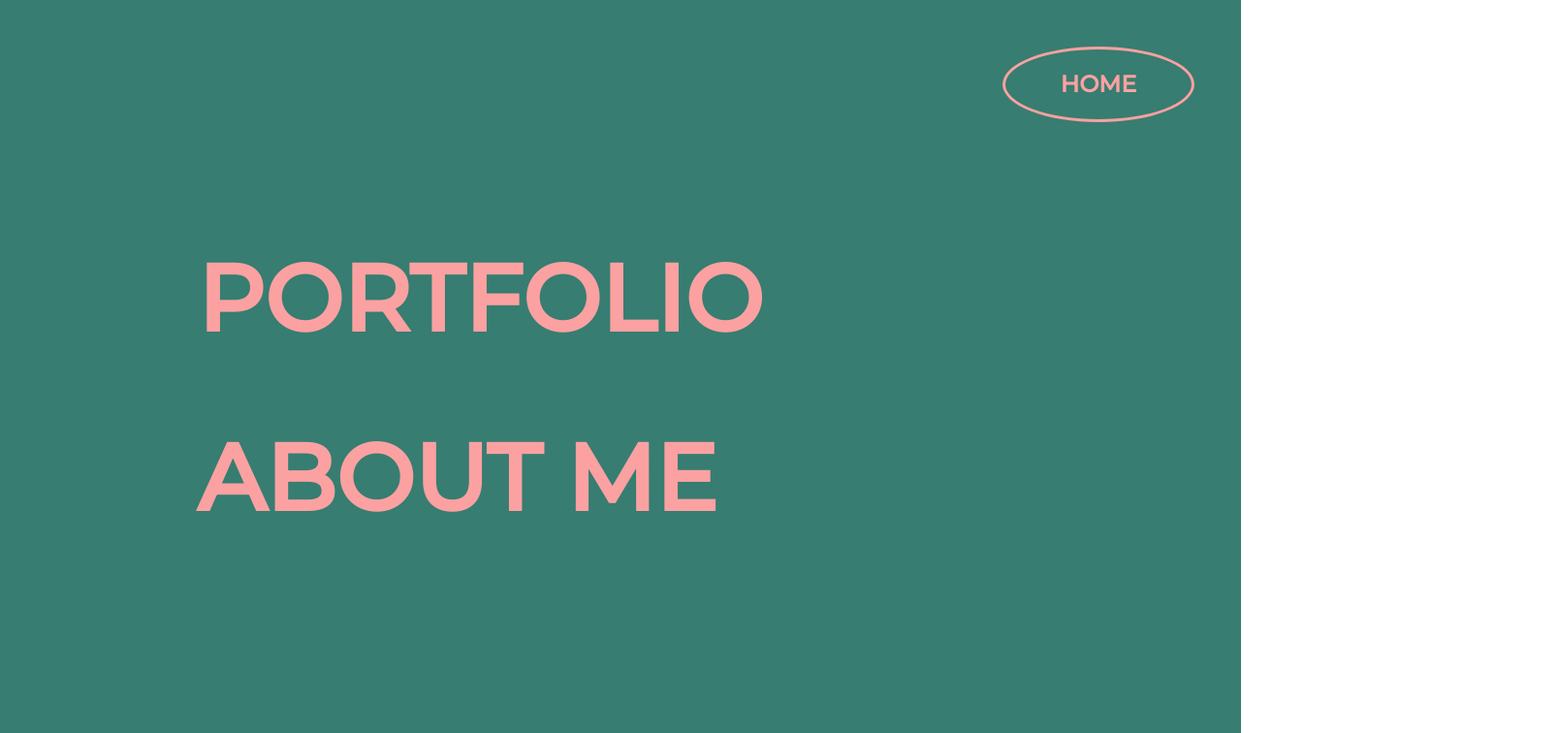
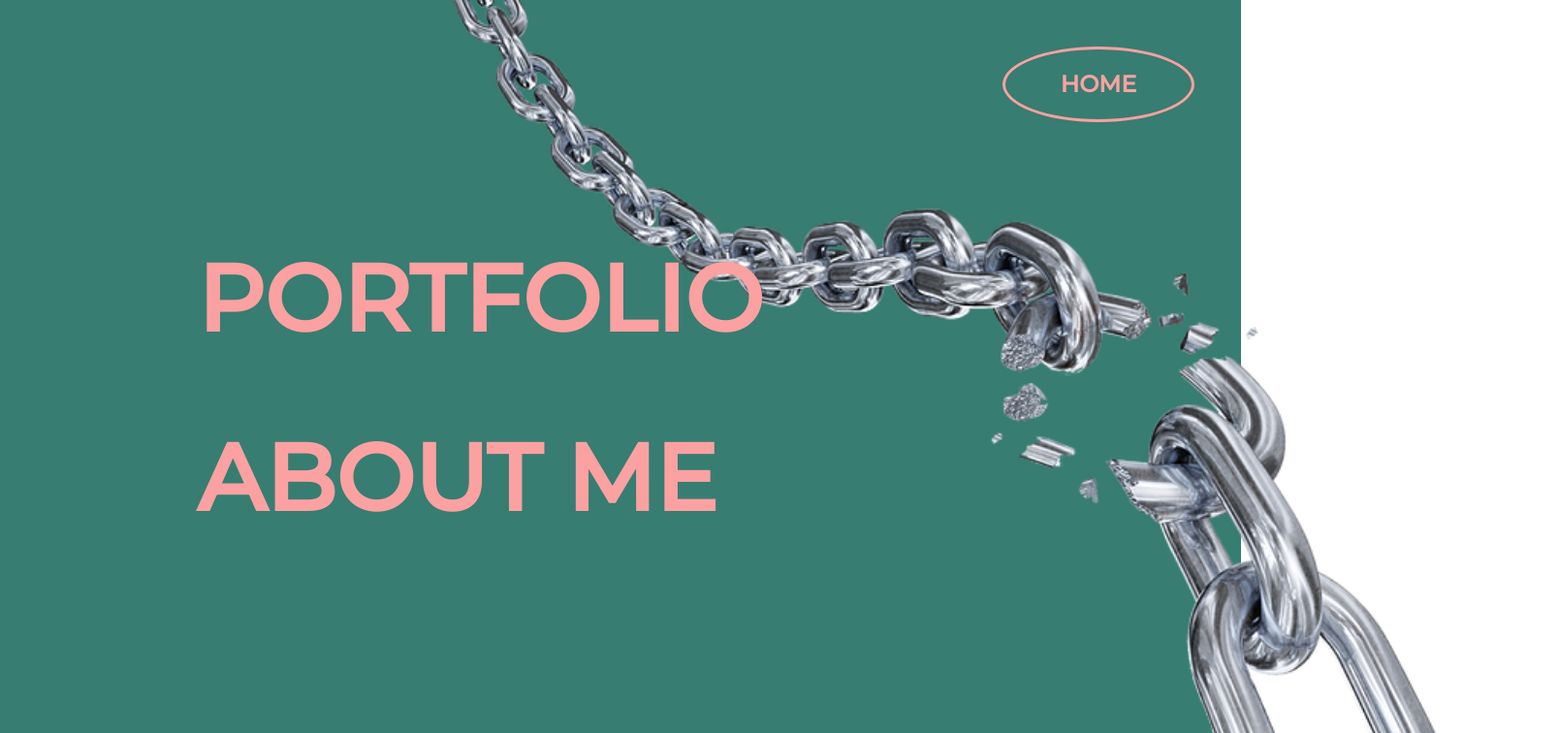
Before and after one commit to timemash24/my_projects, a React (Create React App) app: page / in a window 1280 px wide. Shown: the top 756 px of the page at 97% size, 1608 px wide, since content can reach past the window. Built offline with nearby package versions, Linux system fonts and the light colour scheme.

Commit message:
Update home css styles and animations

```diff
--- a/src/css/Home.module.css
+++ b/src/css/Home.module.css
@@ -1,11 +1,24 @@
 .background {
   position: absolute;
+  top: 0;
+  left: 0;
   width: 100%;
-  height: 100vh;
+  height: 100%;
   background-color: #377d71;
+  background-size: cover;
+}
+
+.background_img {
+  position: absolute;
+  top: 0;
+  left: 33%;
+  height: 100%;
 }
 
 .home {
+  position: absolute;
+  top: 0;
+  left: 0;
   display: flex;
   flex-direction: row-reverse;
   justify-content: space-between;
@@ -14,7 +27,12 @@
   color: #fba1a1;
 }
 
-.title {
+.home_view {
+  display: flex;
+  flex-direction: column;
+}
+
+.home_title {
   min-width: 12rem;
   height: 4.5rem;
   margin: 3rem;
@@ -25,18 +43,20 @@
   user-select: none;
 }
 
-.menu {
+.home_menu {
+  position: relative;
   min-width: 40rem;
   margin: 1em;
   align-self: center;
   font-size: 6rem;
   font-weight: bold;
+  z-index: 1;
 }
 
-.menu li {
+.home_menu li {
   margin: 0.7em;
 }
 
-.menu li:hover {
+/* .home_menu li:hover {
   transform: scale(1.1);
-}
+} */
--- a/src/routes/Home.js
+++ b/src/routes/Home.js
@@ -20,6 +20,7 @@ function Home() {
   const textVariants = {
     exit: { x: 100, opacity: 0, transition },
     enter: { x: 0, opacity: 1, transition: { delay: 0.3, ...transition } },
+    hover: { scale: 1.1, transition },
   };
 
   return (
@@ -30,28 +31,30 @@ function Home() {
       animate={{ opacity: 1 }}
       exit={{ opacity: 0.5 }}
     >
+      <img
+        className={styles.background_img}
+        src={require('../img/img_chain.png')}
+        alt="home"
+      />
       <section className={styles.home}>
-        <h1 className={styles.title}>HOME</h1>
-        <ul className={styles.menu}>
-          <motion.li
-            key="home_portfolio"
-            variants={textVariants}
-            initial="exit"
-            animate="enter"
-            exit="exit"
-          >
+        <div className={styles.home_view}>
+          <h1 className={styles.home_title}>HOME</h1>
+        </div>
+        <motion.ul
+          className={styles.home_menu}
+          key="home_menu"
+          variants={textVariants}
+          initial="exit"
+          animate="enter"
+          exit="exit"
+        >
+          <motion.li variants={textVariants} whileHover="hover">
             <Link to="/portfolio">PORTFOLIO</Link>
           </motion.li>
-          <motion.li
-            key="home_about_me"
-            variants={textVariants}
-            initial="exit"
-            animate="enter"
-            exit="exit"
-          >
+          <motion.li variants={textVariants} whileHover="hover">
             <Link to="/about_me">ABOUT ME</Link>
           </motion.li>
-        </ul>
+        </motion.ul>
       </section>
     </motion.div>
   );
```
Also changed, not shown: src/img/img_chain.png (added), src/img/img_home.png (added).
